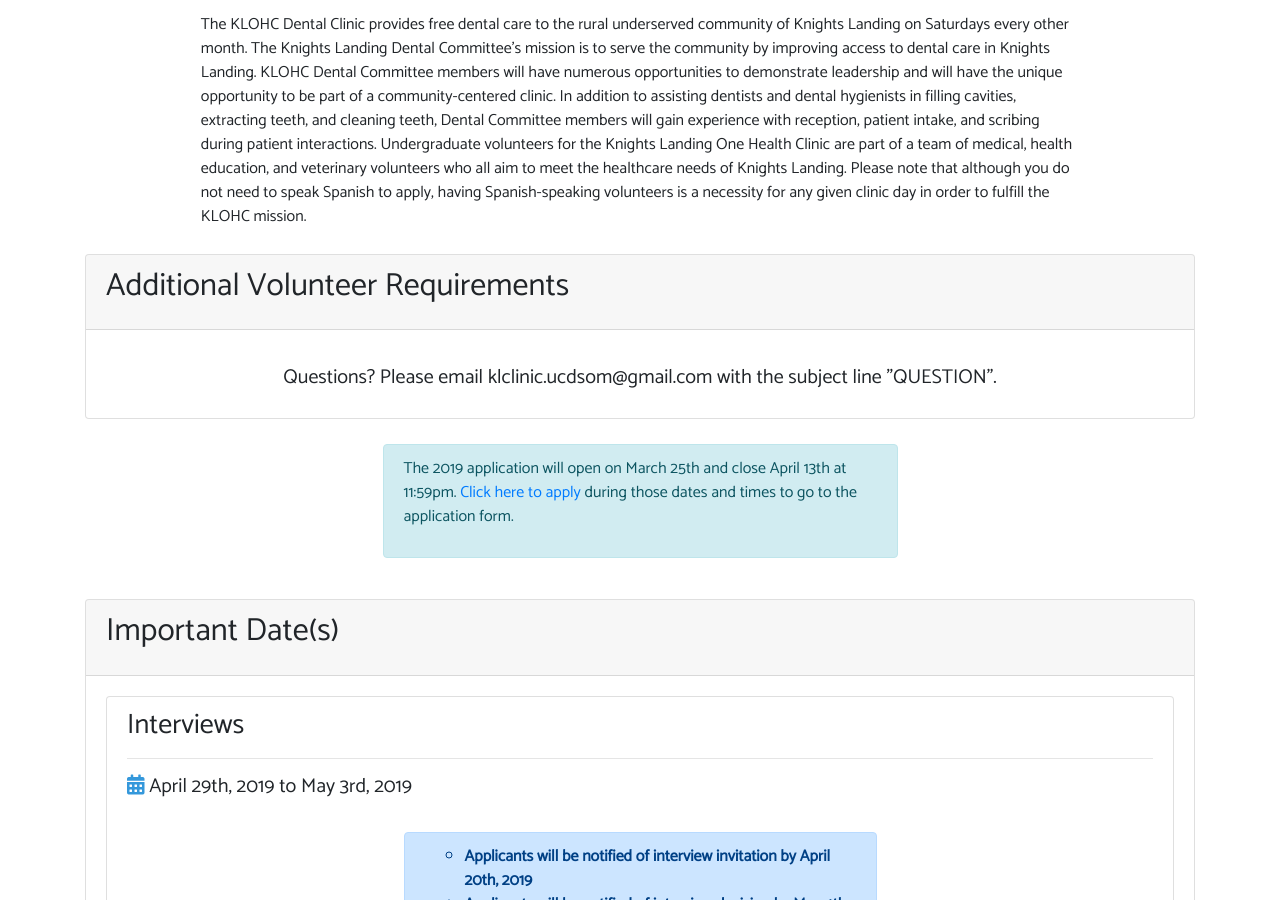
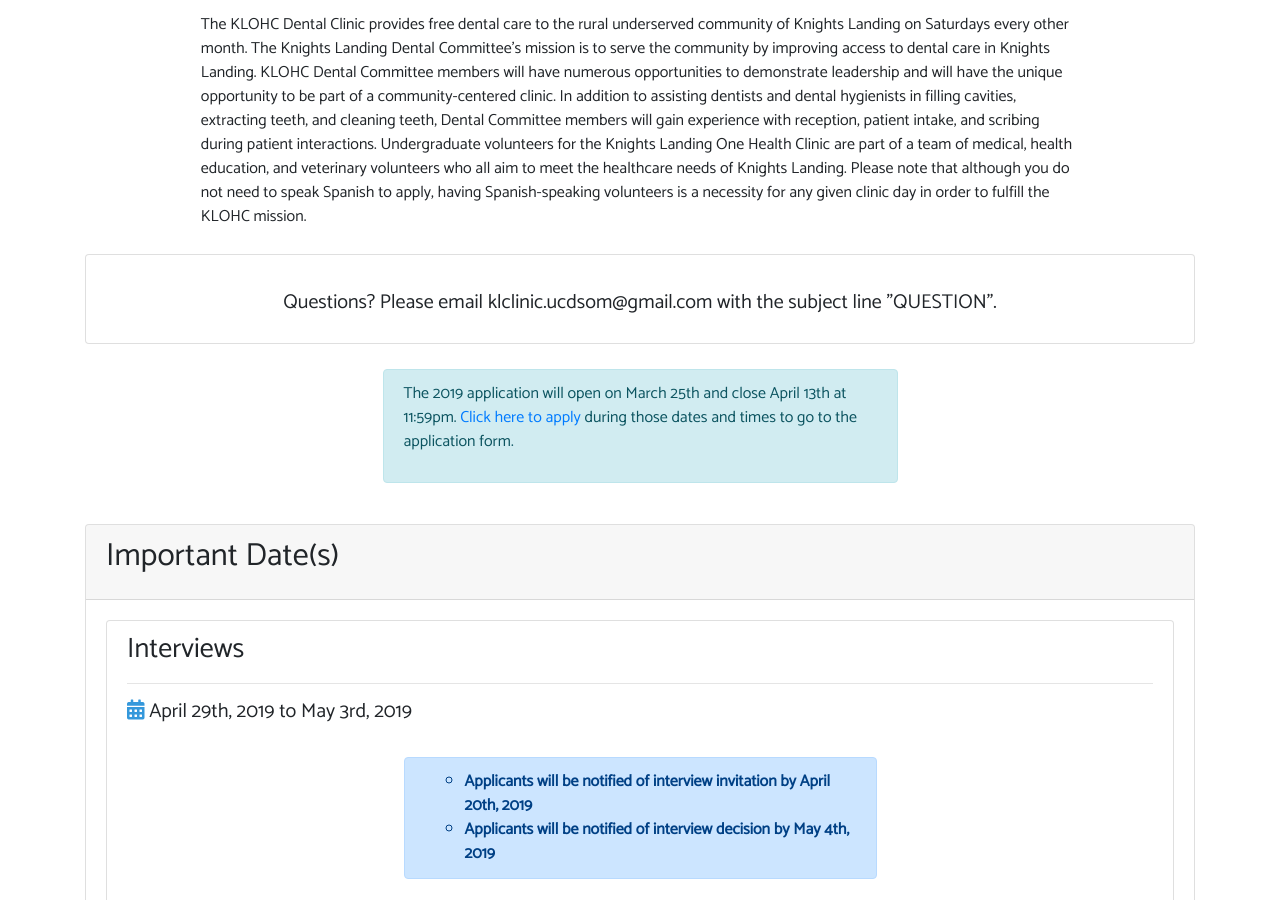
Before and after one commit to iwakoscott/knights-landing, a Jekyll site: the page built from get-involved/dental-volunteer-application.markdown, in a window 1280 px wide and 900 px high, scrolled down 467 px. Built offline with Jekyll 4.4.1, drawn with Linux system fonts in a browser that asks for light colours; nearby versions of some CDN libraries.

Commit message:
conditionally render card header depending on additional requirements

```diff
--- a/_layouts/volunteer.html
+++ b/_layouts/volunteer.html
@@ -14,9 +14,11 @@
     {% endif %}
 
     <div class="card mtb-1">
+      {% if page.volunteer.requirements.size > 0 %}
       <div class="card-header">
         <h2 class="card-title">Additional {{ page.volunteer_type }}  Volunteer Requirements</h2>
       </div>
+      {% endif %}
       <div class="card-body">
           <ol>
             {% for requirement in page.volunteer.requirements %}
```
